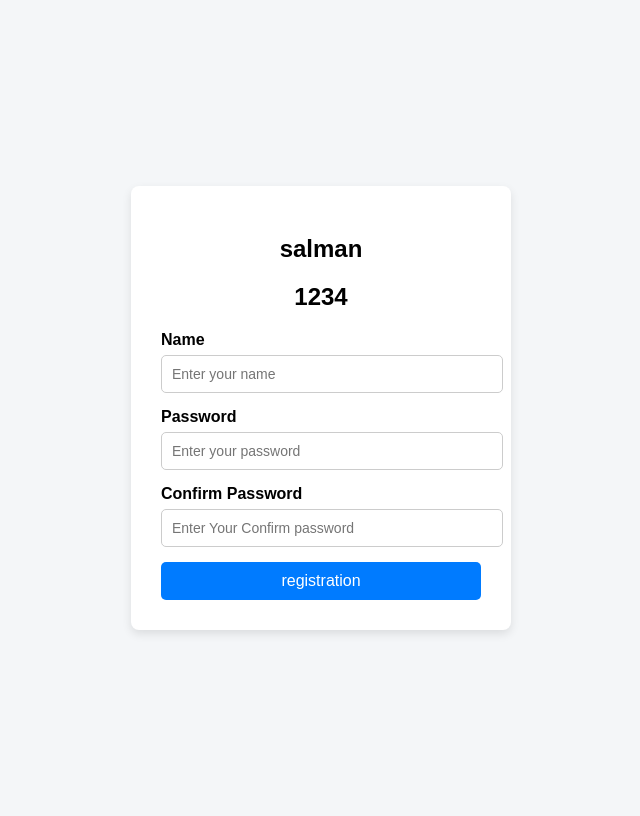
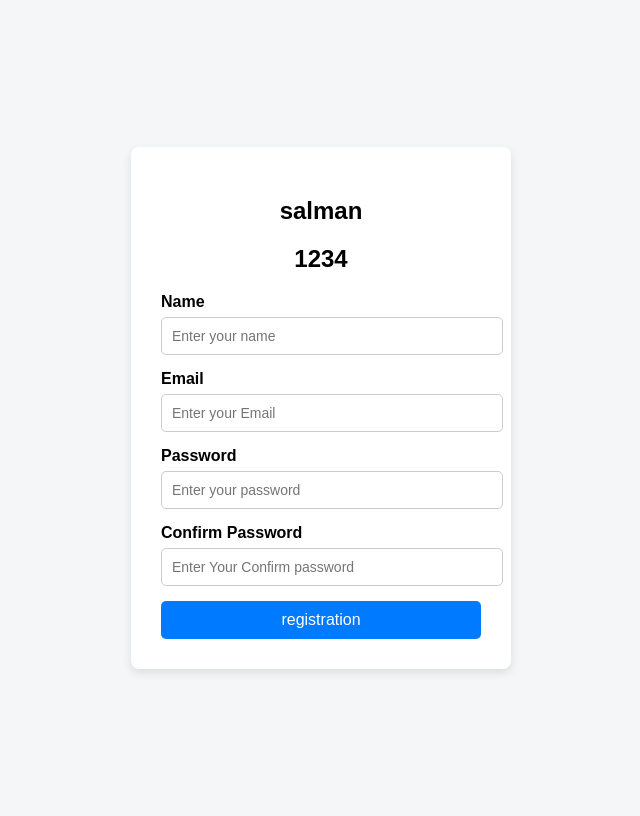
Before and after one commit to Innovative-Skills-Ltd/offline_batch_3_django, a Django app: page /demo_html/ in a window 1280 px wide. Shown: the whole page, without its empty margins (319-959 px from the left). Run offline with Django 5.2, Linux system fonts and the light colour scheme.

Commit message:
email send and otp

```diff
--- a/sample/models.py
+++ b/sample/models.py
@@ -9,4 +9,7 @@ class Student(models.Model):
     created_at = models.DateTimeField(auto_now_add=True)
 class User(models.Model):
     u_name = models.CharField(max_length=100)
+    email = models.EmailField(max_length=100,default=True)
+    otp = models.IntegerField(default=0)
+    v_status = models.IntegerField(default=0)
     password = models.CharField(max_length=100)
--- a/sample/views.py
+++ b/sample/views.py
@@ -31,13 +31,36 @@ def demo_template(req):
     #return HttpResponse(response_text, content_type="text/plain")
     return render(req,'demo.html',data)
 
+import random
+import secrets
+from django.core.mail import send_mail
+from django.conf import settings
+def send_otp_email(user_email, otp):
+    send_mail(
+        subject="Your OTP Code",
+        message=f"Your OTP is {otp}. It will expire in 5 minutes.",
+        from_email=settings.EMAIL_HOST_USER,
+        recipient_list=[user_email],
+        fail_silently=False,
+    )
+    return HttpResponse("send")
+
+def generate_otp():
+    # return ''.join([str(secrets.randbelow(10)) for _ in range(6)])
+    return random.randint(100000, 999999)
+
+
 def demo_insert(req):
 
     name = req.POST.get('uname')
     conpw = req.POST.get('conpw')
+    email = req.POST.get('email')
+
+    # otp = generate_otp()
+    # return HttpResponse(f"hello {otp}")
 
     pw = req.POST.get('pw')
-    if(len(name)==0 or len(pw)==0 or len(conpw)==0):
+    if(len(name)==0 or len(pw)==0 or len(conpw)==0) or len(email)==0:
         return HttpResponse("these field can not be empty")
     else:
 
@@ -50,7 +73,11 @@ def demo_insert(req):
         #     return HttpResponse("Successfully Done")
 
         else:
-            create_user = User(u_name=name,password=pw)
+            otp = generate_otp()
+            v_status = 0
+            # return HttpResponse(otp)
+            send_otp_email(email,otp)
+            create_user = User(u_name=name,password=pw,email=email,v_status=v_status)
             create_user.save()
             return redirect('show_user')
 
--- a/templates/demo.html
+++ b/templates/demo.html
@@ -79,6 +79,11 @@
             </div>
 
             <div class="form-group">
+                <label for="email">Email</label>
+                <input type="email" id="email" placeholder="Enter your Email"  name="email">
+            </div>
+
+            <div class="form-group">
                 <label for="password">Password</label>
                 <input type="password" id="password" placeholder="Enter your password"  name="pw">
             </div>
```
Also changed, not shown: sample/settings.py (+11 -0 lines), db.sqlite3, sample/migrations/0005_user_email.py (added), sample/migrations/0006_user_otp_user_v_status.py (added).
